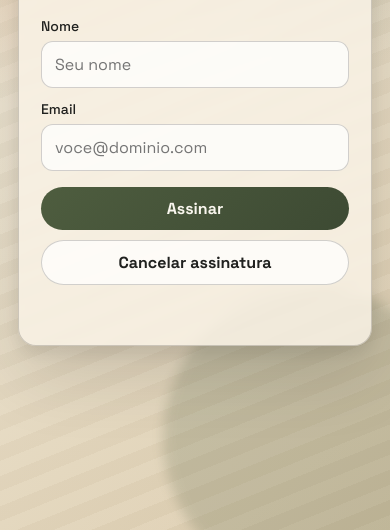
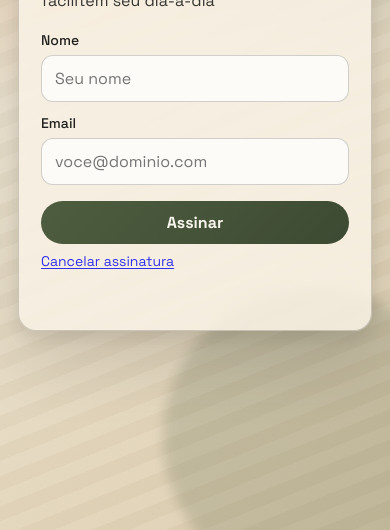
Before and after one commit to eriquebomfim/eriquebomfim.github.io, a website: page eservices/index.html in a window 390 px wide. Shown: the part 314-844 px from the top of the page. Drawn offline with Linux system fonts and the light colour scheme.

Commit message:
fix(eservices): ajustando botao cancelar e layout

```diff
--- a/eservices/app.js
+++ b/eservices/app.js
@@ -4,6 +4,12 @@
   var WEBHOOK_URL = "https://script.google.com/macros/s/AKfycbxaT7ZnJM9OM1lWmI4TrW2cxo6w4Cv4PxMzdobm0YjVcBb_6EqgiHKn2jLq50OnEL0S/exec";
   var form = document.getElementById("newsletterForm");
   var feedback = document.getElementById("feedback");
+  var nameField = document.getElementById("nameField");
+  var nameInput = document.getElementById("name");
+  var submitButton = document.getElementById("submitButton");
+  var toggleModeLink = document.getElementById("toggleModeLink");
+  var currentAction = "subscribe";
+  var hideNameTimer = null;
 
   function setFeedback(message, type) {
     feedback.textContent = message || "";
@@ -17,7 +23,7 @@
     var data = new FormData(form);
     return {
       action: action,
-      name: (data.get("name") || "").toString().trim(),
+      name: action === "subscribe" ? (data.get("name") || "").toString().trim() : "",
       email: (data.get("email") || "").toString().trim()
     };
   }
@@ -32,12 +38,65 @@
     return "";
   }
 
+  function applyMode(action) {
+    currentAction = action;
+
+    if (hideNameTimer) {
+      clearTimeout(hideNameTimer);
+      hideNameTimer = null;
+    }
+
+    var isSubscribe = action === "subscribe";
+    nameInput.required = isSubscribe;
+    submitButton.textContent = isSubscribe ? "Assinar" : "Confirmar cancelamento";
+    toggleModeLink.textContent = isSubscribe ? "Cancelar assinatura" : "Voltar para assinatura";
+
+    // Quick transition to make layout switch feel immediate without abrupt jump.
+    nameField.style.overflow = "hidden";
+    nameField.style.transition = "opacity 140ms ease, max-height 180ms ease, margin 180ms ease";
+
+    if (isSubscribe) {
+      nameField.hidden = false;
+      nameField.style.maxHeight = "0";
+      nameField.style.opacity = "0";
+      nameField.style.marginTop = "0";
+      nameField.style.marginBottom = "0";
+      requestAnimationFrame(function () {
+        nameField.style.maxHeight = "120px";
+        nameField.style.opacity = "1";
+        nameField.style.marginTop = "";
+        nameField.style.marginBottom = "";
+      });
+    } else {
+      nameField.hidden = false;
+      nameField.style.maxHeight = "120px";
+      nameField.style.opacity = "1";
+      requestAnimationFrame(function () {
+        nameField.style.maxHeight = "0";
+        nameField.style.opacity = "0";
+        nameField.style.marginTop = "0";
+        nameField.style.marginBottom = "0";
+      });
+      hideNameTimer = setTimeout(function () {
+        nameField.hidden = true;
+      }, 190);
+    }
+
+    if (!isSubscribe) {
+      nameInput.value = "";
+    }
+    setFeedback("", "");
+  }
+
   function setLoading(isLoading) {
-    var buttons = document.querySelectorAll("button[data-action]");
+    var buttons = document.querySelectorAll("#submitButton");
     buttons.forEach(function (button) {
       button.disabled = isLoading;
       button.setAttribute("aria-busy", isLoading ? "true" : "false");
     });
+    toggleModeLink.setAttribute("aria-disabled", isLoading ? "true" : "false");
+    toggleModeLink.style.pointerEvents = isLoading ? "none" : "auto";
+    toggleModeLink.style.opacity = isLoading ? "0.5" : "0.8";
   }
 
   async function send(action) {
@@ -80,12 +139,13 @@
 
   form.addEventListener("submit", function (event) {
     event.preventDefault();
-    send("subscribe");
+    send(currentAction);
   });
 
-  document.querySelectorAll("button[data-action]").forEach(function (button) {
-    button.addEventListener("click", function () {
-      send(button.dataset.action);
-    });
+  toggleModeLink.addEventListener("click", function (event) {
+    event.preventDefault();
+    applyMode(currentAction === "subscribe" ? "unsubscribe" : "subscribe");
   });
+
+  applyMode(currentAction);
 })();
--- a/eservices/index.html
+++ b/eservices/index.html
@@ -29,7 +29,8 @@
         </p>
 
         <form id="newsletterForm" class="form" novalidate>
-          <label class="field" for="name">
+
+          <label id="nameField" class="field" for="name">
             <span>Nome</span>
             <input
               id="name"
@@ -53,12 +54,20 @@
           </label>
 
           <div class="actions">
-            <button type="button" data-action="subscribe" class="btn btn-primary">
+            <button id="submitButton" type="submit" class="btn btn-primary">
               Assinar
             </button>
-            <button type="button" data-action="unsubscribe" class="btn btn-ghost">
+          </div>
+
+          <div class="actions" style="margin-top: -4px;">
+            <a
+              id="toggleModeLink"
+              href="#"
+              aria-label="Alternar entre assinar e cancelar"
+              style="font-size: 14px; opacity: 0.8; text-decoration: underline; text-underline-offset: 2px;"
+            >
               Cancelar assinatura
-            </button>
+            </a>
           </div>
 
           <p id="feedback" class="feedback" role="status" aria-live="polite"></p>
```
